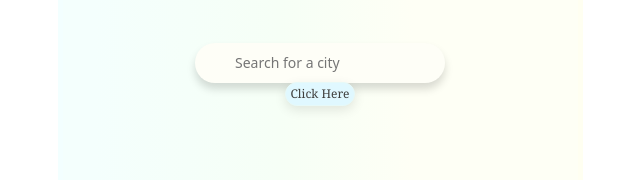
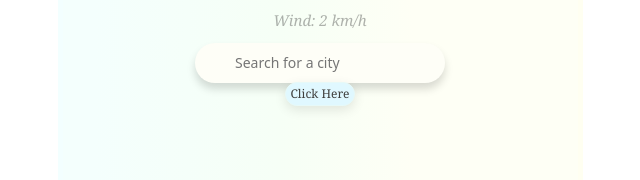
Before and after one commit to chervonka/shecodes-weather-pr, a plain HTML site: page index.html in a window 1280 px wide. Shown: the part 239-419 px from the top of the page, 320-960 px from the left. Drawn offline with nearby package versions, Linux system fonts and the light colour scheme.

Commit message:
wind speed updated

```diff
--- a/index.html
+++ b/index.html
@@ -32,6 +32,8 @@
             <br />
             <button class="geoButton" id="geolocButton">🌏</button>
             <div class="time" id="currentTime">12:04</div>
+            <span class="wind-s"> Wind: </span><span class="wind-s" id="wind"> 2</span><span class="wind-s"> km/h
+            </span>
         </h1>
         <div class="container">
             <ul class="cities"></ul>
--- a/src/index.js
+++ b/src/index.js
@@ -56,6 +56,9 @@ function weatherInfo(response) {
     response.data.weather[0].main;
   document.querySelector("#more-description").innerHTML =
     response.data.weather[0].description;
+  document.querySelector("#wind").innerHTML = Math.round(
+    response.data.wind.speed
+  );
 }
 //
 function search(event) {
--- a/src/style.css
+++ b/src/style.css
@@ -120,7 +120,8 @@ html {
   padding-top: 30px;
 }
 
-.moreDescript {
+.moreDescript,
+.wind-s {
   font-size: 15px;
   font-family: Georgia, "Times New Roman", Times, serif;
   color: #39393964;
```
